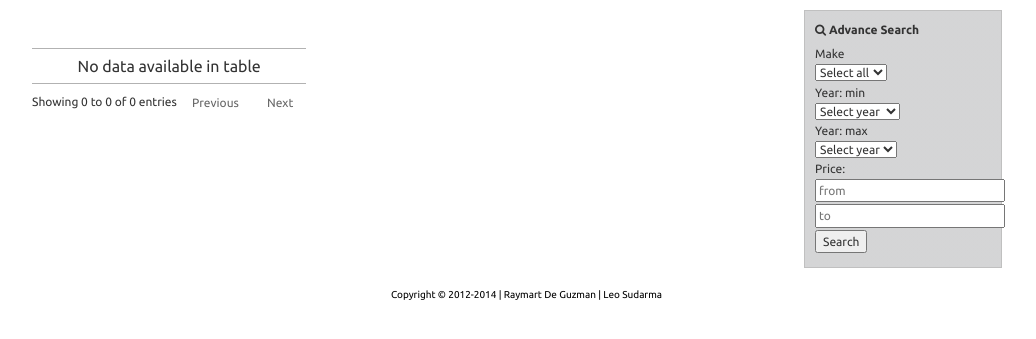
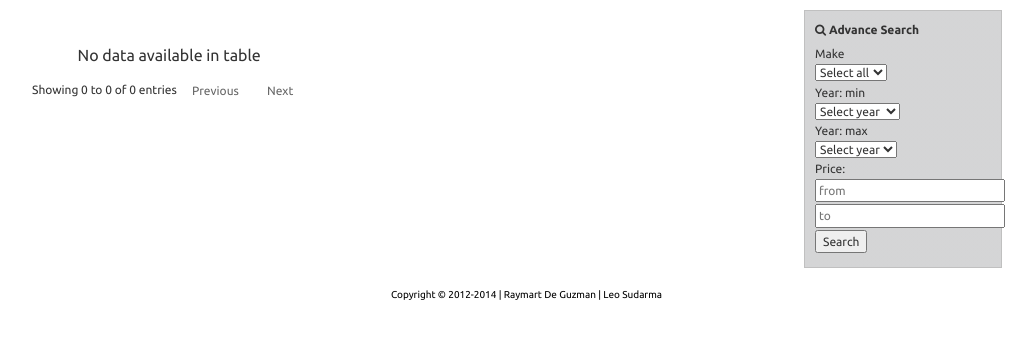
Before and after one commit to tramyardg/autoexpress, a PHP site: page / in a window 1280 px wide. Shown: the part 78-417 px from the top of the page, without its empty margins (123-1159 px from the left). Run offline with PHP 8.4, Linux system fonts and the light colour scheme; data that the repository does not hold is empty; some libraries are stand-ins or nearby versions.

Commit message:
update pagination style changes

```diff
--- a/css/style.css
+++ b/css/style.css
@@ -83,7 +83,6 @@ h1,h2,h3,h4,h5,h6,p {
     text-align: left;
     background: #fff;
     margin-left: 10px;
-    margin-top: 10px;
 }
 .divTable .row .car-images img {
     width: 240px !important;
@@ -244,3 +243,9 @@ ul li {
 .divTableBody {
     display: table-row-group;
 }
+#inventory-vehicle-table {
+    border-bottom: none !important;
+}
+#inventory-vehicle-table thead tr th {
+    border-bottom: none !important;
+}
```
